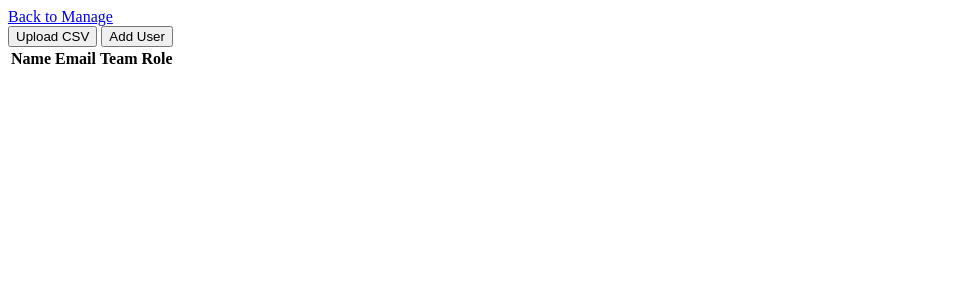
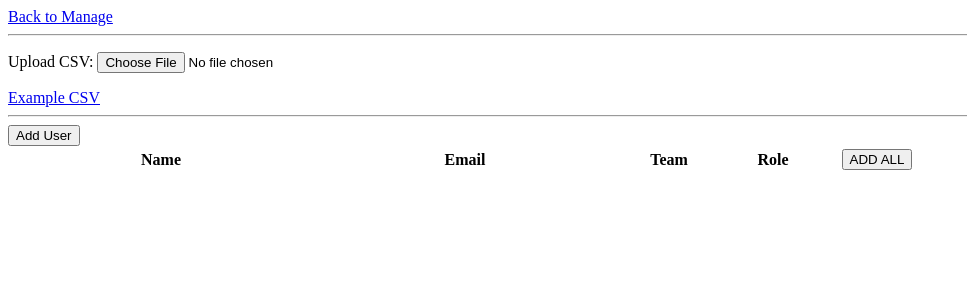
Before and after one commit to engfrosh/engfrosh, a Django app: page /manage/users/add in a window 1280 px wide. Shown: the top 300 px of the page, without its empty margins (0-967 px from the left). Run offline with Django 3.2, Linux system fonts and the light colour scheme; the visitor is signed in with stand-in values (Sample User, id 1); data that the repository does not hold is empty.

Commit message:
Bulk add by csv added to users add page.

```diff
--- a/engfrosh_site/management/templates/bulk_user_add.html
+++ b/engfrosh_site/management/templates/bulk_user_add.html
@@ -10,6 +10,23 @@
         var teams = [{% for t in team_options %}"{{t}}", {% endfor %}];
         var roles = [{% for r in role_options %}"{{r}}", {% endfor %}];
     </script>
+    <style>
+        th {
+            width: 100px;
+        }
+
+        th.email, th.name {
+            width: 300px;
+        }
+
+        input.name_input, input.email_input {
+            width: 300px;
+        }
+
+        td {
+            text-align: center;
+        }
+    </style>
     {% load static %}
     <script src="{% static 'bulk_user_add.js' %}"></script>
     <title></title>
@@ -17,14 +34,26 @@
 
 <body>
     <a href="/manage">Back to Manage</a><br />
-    <button>Upload CSV</button>
+    <hr/>
+    <p>Upload CSV: <input type="file" id="file_selector" accept=".csv"></input></p>
+    <a href="{% static 'example_user_csv.csv' %}">Example CSV</a><br/>
+    <script>
+        const fileSelector = document.getElementById("file_selector")
+        fileSelector.addEventListener('change', (event) => {
+            const file = event.target.files[event.target.files.length - 1];
+            console.log(file);
+            handleCSVFile(file);
+        })
+    </script>
+    <hr/>
     <button onclick="addUserRow()">Add User</button>
     <table id="new-user-table">
         <tr>
-            <th>Name</th>
-            <th>Email</th>
-            <th>Team</th>
-            <th>Role</th>
+            <th class="name">Name</th>
+            <th class="email">Email</th>
+            <th class="team">Team</th>
+            <th class="role">Role</th>
+            <th class="add_all"><button type="button" onclick="addAllUserButtonPress()">ADD ALL</button></th>
         </tr>
     </table>
 </body>
--- /dev/null
+++ b/example_users.csv
@@ -0,0 +1,4 @@
+Name,Email,Team,Role
+Example Name,test@grantmwilson.com,Best Team,Frosh
+Example Person,technical+test@engfrosh.com,Third Team,Facil
+Test Planning,technical+test2@engfrosh.com,,Planning
--- a/files/static/bulk_user_add.js
+++ b/files/static/bulk_user_add.js
@@ -20,7 +20,7 @@ function validateEmail(email) {
 function validateTeam(team, role) {
   // Check against list
   // No team is valid as planning are not on a team
-  if (team === "---") {
+  if (team === "---" | !team) {
     if (role !== "Planning") {
       return "No team selected";
     }
@@ -36,7 +36,7 @@ function validateRole(role) {
   return true;
 }
 
-function addUserRowButtonPress(row_id) {
+function addUserRowButtonPress(row_id, disable_invalid_alert) {
   let nameInput = document.querySelector("." + row_id + ".name_input");
   let emailInput = document.querySelector("." + row_id + ".email_input");
   let selectTeam = document.querySelector("." + row_id + ".team_selection");
@@ -45,7 +45,7 @@ function addUserRowButtonPress(row_id) {
 
   const name = nameInput.value;
   const email = emailInput.value;
-  const team = selectTeam.value;
+  let team = selectTeam.value;
   const role = selectRole.value;
 
   vName = validateName(name);
@@ -81,7 +81,9 @@ function addUserRowButtonPress(row_id) {
   }
 
   if (failedValidation) {
-    alert(error_message)
+    if (!disable_invalid_alert) {
+      alert(error_message)
+    }
   }
   else {
 
@@ -136,11 +138,9 @@ function addUserRowButtonPress(row_id) {
 }
 
 
-function addUserRow() {
+function addUserRow(name, email, team, role) {
 
   const table = document.getElementById("new-user-table");
-
-  const optionInfo = document.getElementById("option-info");
 
   current_row++;
   const row_id = "rowID" + current_row;
@@ -152,12 +152,18 @@ function addUserRow() {
   let nameInput = document.createElement("input");
   nameInput.setAttribute("type", "text");
   nameInput.setAttribute("class", row_id + " name_input")
+  if (name) {
+    nameInput.value = name;
+  }
   nameCell.appendChild(nameInput);
 
   let emailCell = row.insertCell(1);
   let emailInput = document.createElement("input");
   emailInput.setAttribute("type", "email");
   emailInput.setAttribute("class", row_id + " email_input")
+  if (email) {
+    emailInput.value = email;
+  }
   emailCell.appendChild(emailInput);
 
 
@@ -172,6 +178,10 @@ function addUserRow() {
     selectTeam.appendChild(opt);
   }
   selectTeam.setAttribute("class", row_id + " team_selection")
+  // TODO set team if provided
+  if (team) {
+    selectTeam.value = team;
+  }
   teamCell.appendChild(selectTeam);
 
   let roleCell = row.insertCell(3);
@@ -185,6 +195,10 @@ function addUserRow() {
     selectRole.appendChild(opt);
   }
   selectRole.setAttribute("class", row_id + " role_selection")
+  // TODO set role if provided
+  if (role) {
+    selectRole.value = role;
+  }
   roleCell.appendChild(selectRole);
 
 
@@ -194,4 +208,80 @@ function addUserRow() {
   submitButton.setAttribute("class", row_id + " submit_button")
   let submitCell = row.insertCell(4);
   submitCell.appendChild(submitButton);
+};
+
+function handleCSVFile (file) {
+  function checkFirstLine (line) {
+    let headings = line.split(",");
+    for (let i = 0; i < headings.length; i++) {
+      headings[i] = headings[i].trim().toLowerCase();
+    }
+    if (headings[0] != "name" | headings[1] != "email" | headings[2] != "team" | headings[3] != "role") {
+      return false;
+    }
+    return true;
+  }
+
+  function handleCSVLine (line) {
+    if (!line) {
+      // If line is blank, ignore and treat as properly handled
+      return true;
+    }
+
+    let values = line.split(",");
+
+    if (values.length != 4) {
+      alert("Line improper length: " + line );
+      return false;
+    }
+
+    for (let i = 0; i < values.length; i++) {
+      values[i] = values[i].trim();
+    }
+
+    const name = values[0];
+    const email = values[1];
+    const team = values[2];
+    const role = values[3];
+
+    // console.log("Got User. Name: " + name + " Email: " + email + " Team: " + team + " Role: " + role);
+
+    // const vName = validateName(name);
+    // const vEmail = validateEmail(email);
+    // const vTeam = validateTeam(team, role);
+    // const vRole = validateRole(role);
+    // // TODO use the validation
+
+    addUserRow(name, email, team, role);
+
+
+  }
+
+  let reader = new FileReader();
+  reader.onload = function(event){
+    let lines = event.target.result.split("\n");
+
+    // Check if the file is valid
+    if (!checkFirstLine(lines[0])) {
+      alert("Bad CSV Headings. Should be name,email,team,role");
+    }
+    else {
+      // File headers are good
+      for (line of lines.slice(1)) {
+        handleCSVLine(line);
+      }
+    }
+  }
+  reader.readAsText(file);
+};
+
+
+function addAllUserButtonPress () {
+  for (let row = 1; row <= current_row; row++)  {
+    let row_id = "rowID" + row;
+    let button = document.querySelector("button." + row_id);
+    if (!button.disabled) {
+      addUserRowButtonPress(row_id, true);
+    }
+  }
 }
--- /dev/null
+++ b/files/static/example_user_csv.csv
@@ -0,0 +1,4 @@
+Name,Email,Team,Role
+Example Name,technical@engfrosh.com,Best Team,Frosh
+Example Person,technical+test@engfrosh.com,Third Team,Facil
+Test Planning,technical+test2@engfrosh.com,,Planning
```
